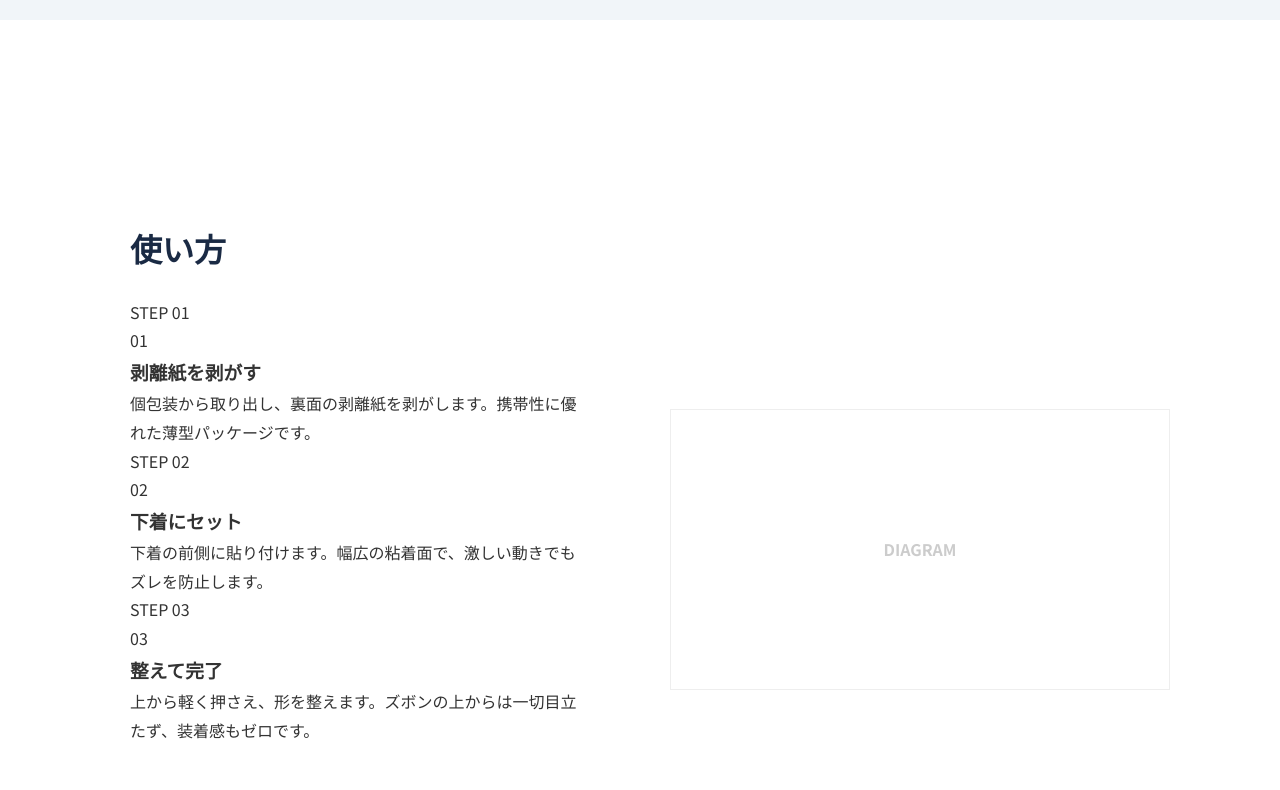
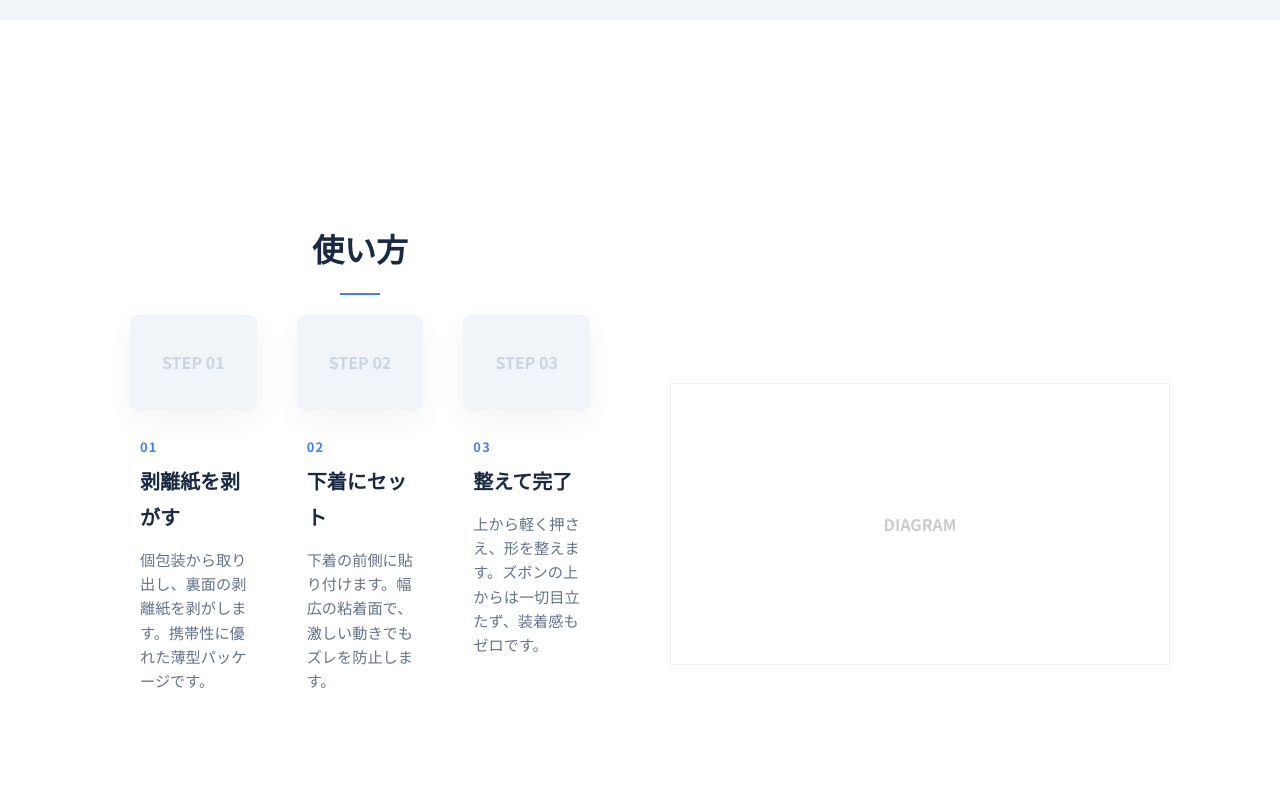
Before and after one commit to mensjustincase/justincasetop, a plain HTML site: page index.html in a window 1280 px wide. Shown: the part 1680-2470 px from the top of the page. Drawn offline with Linux system fonts and the light colour scheme.

Commit message:
Update style.css

```diff
--- a/style.css
+++ b/style.css
@@ -176,6 +176,96 @@ header {
     background-color: #2563eb;
 }
 
+/* Section Title Style */
+.section-title {
+    text-align: center;
+    font-size: 2rem;
+    color: #1a2a44;
+    margin-bottom: 60px;
+    position: relative;
+}
+
+.section-title::after {
+    content: '';
+    display: block;
+    width: 40px;
+    height: 2px;
+    background: #3b82f6;
+    margin: 15px auto 0;
+}
+
+/* How to Use Grid */
+.how-to-use {
+    background-color: #ffffff;
+}
+
+.usage-grid {
+    display: grid;
+    grid-template-columns: repeat(3, 1fr);
+    gap: 40px;
+}
+
+.usage-card {
+    text-align: left;
+}
+
+.usage-image {
+    width: 100%;
+    margin-bottom: 25px;
+    box-shadow: 0 10px 30px rgba(0,0,0,0.05);
+    border-radius: 8px;
+    overflow: hidden;
+}
+
+.img-placeholder {
+    background: #f1f5f9;
+    aspect-ratio: 4 / 3;
+    display: flex;
+    align-items: center;
+    justify-content: center;
+    color: #cbd5e1;
+    font-weight: 700;
+}
+
+.usage-text {
+    padding: 0 10px;
+}
+
+.step-num {
+    display: block;
+    font-size: 0.8rem;
+    font-weight: 700;
+    color: #3b82f6;
+    margin-bottom: 5px;
+    letter-spacing: 0.1em;
+}
+
+.usage-text h3 {
+    font-size: 1.25rem;
+    color: #1a2a44;
+    margin-bottom: 12px;
+}
+
+.usage-text p {
+    font-size: 0.95rem;
+    color: #64748b;
+    line-height: 1.6;
+}
+
+/* Responsive for Mobile */
+@media (max-width: 768px) {
+    .usage-grid {
+        grid-template-columns: 1fr;
+        gap: 60px;
+    }
+
+    .section-title {
+        font-size: 1.6rem;
+    }
+}
+
+
+
 /* Footer */
 footer {
     padding: 40px;
```
